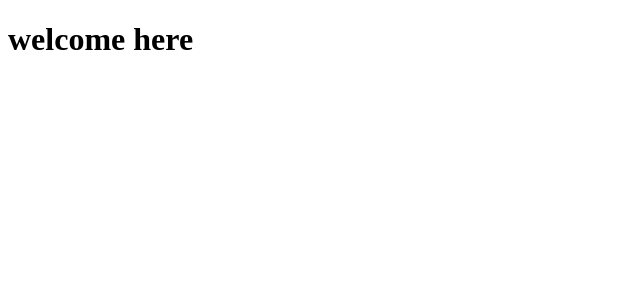
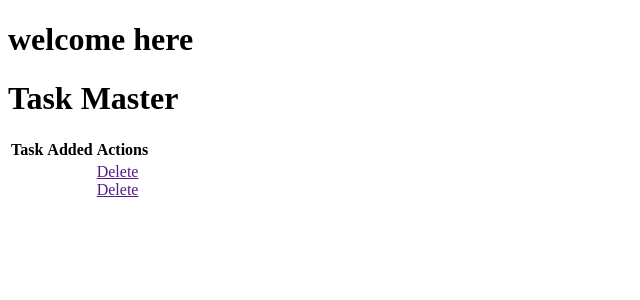
Before and after one commit to TopCode111/Flask-Docker, a Flask app: page / in a window 1280 px wide. Shown: the top 300 px of the page, without its empty margins (0-640 px from the left). Run offline with Flask 2, Linux system fonts and the light colour scheme.

Commit message:
update templates

```diff
--- a/templates/index.html
+++ b/templates/index.html
@@ -5,5 +5,23 @@
 {% endblock %}
 
 {% block body %}
+<div>
+    <h1>Task Master</h1>
+    <table>
+        <tr>
+            <th>Task</th>
+            <th>Added</th>
+            <th>Actions</th>
 
+        </tr>
+        <tr>
+            <td></td>
+            <td></td>
+            <td>
+                <a href = "">Delete</a><br>
+                <a href = "">Delete</a>
+            </td>
+        </tr>
+    </table>
+</div>
 {% endblock %}
```
